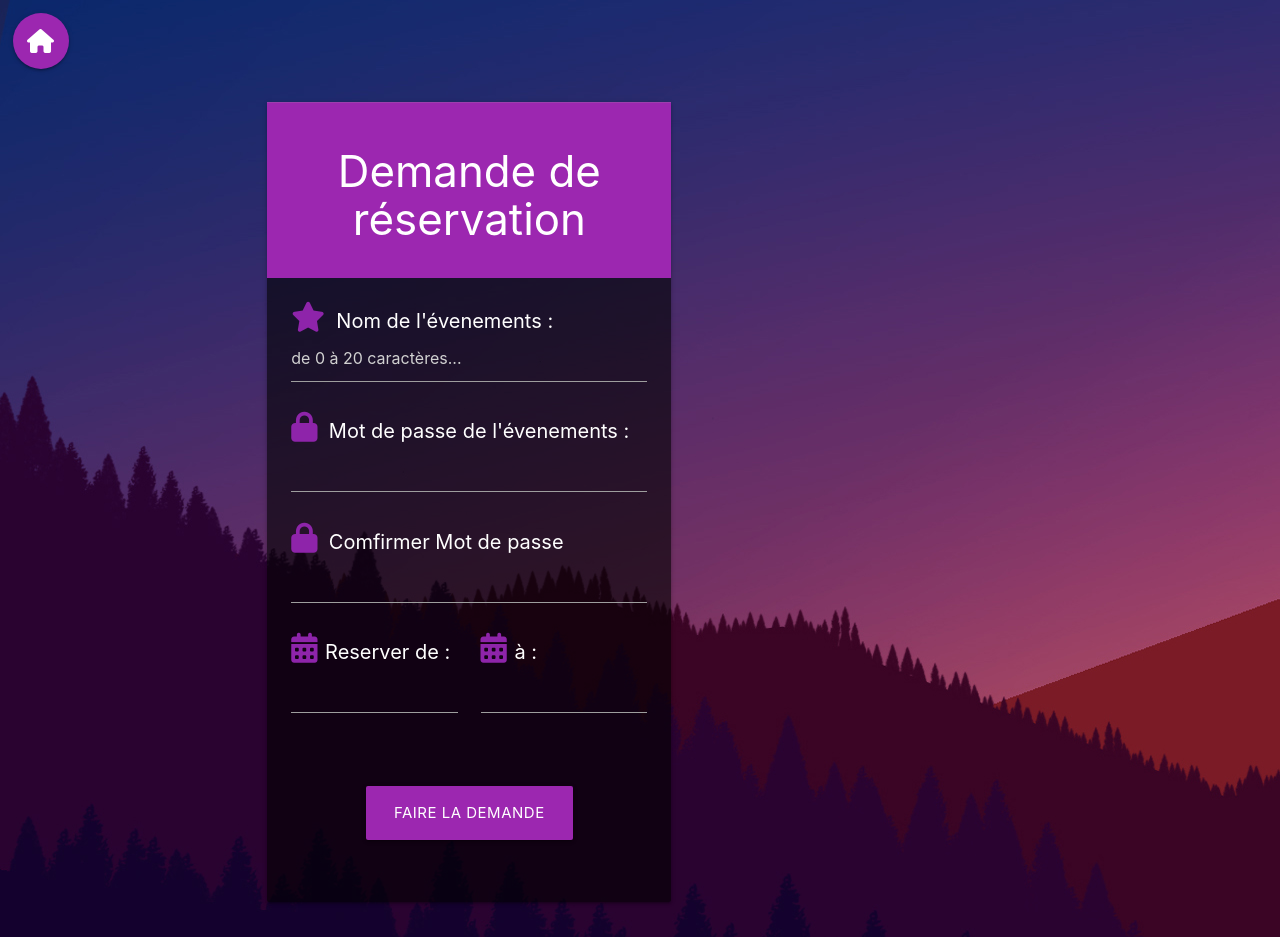
After one commit to GuerrazYohan/ProjetPhoto2, a PHP site: page /View/Pages/Form-event.php in a window 1280 px wide. The commit adds this page. Run offline with PHP 8.4, Linux system fonts and the light colour scheme; some libraries are stand-ins or nearby versions.

Commit message:
Ver 1.91

```diff
--- /dev/null
+++ b/Pougnard Site/Site_Project/View/Pages/Form-event.php
@@ -0,0 +1,85 @@
+<html lang="en">
+
+<head>
+  <link rel="stylesheet" href="../css/materialize.min.css">
+  <link rel="stylesheet" href="../css/style.css">
+  <meta charset="UTF-8">
+  <meta name="viewport" content="width=device-width, initial-scale=1.0">
+  <meta http-equiv="X-UA-Compatible" content="ie=edge">
+  <title>S'inscrire</title>
+</head>
+
+<body id="Body2">
+  <a class="btn-floating btn-large waves-effect waves-light purple btn_home" href="DashBoard.html"><i class="fas fa-home"></i></a>
+  <div class="row Signin">
+    <div class="col s12 l5 offset-14">
+      <div class="card">
+        <div class="card-action purple white-text center">
+          <h3>Demande de réservation</h3>
+        </div>
+        <div class="card-content">
+          <form method="post">
+          <div class="form-field">
+            <span style="color: #8e24aa;margin-right: 2%;">
+              <i class="fas fa-star fa-2x"></i>
+            </span>
+            <label for="pseudo">Nom de l'évenements :</label>
+            <input type="text" placeholder="de 0 à 20 caractères..." id="pseudo" name="pseudo">
+          </div>
+          <br>
+          <div class="form-field">
+            <span style="color: #8e24aa;margin-right: 2%;">
+              <i class="fas fa-lock fa-2x"></i>
+            </span>
+            <label for="mdp">Mot de passe de l'évenements :</label>
+            <input type="password" id="mdp" name="mdp" >
+          </div>
+          <br>
+          <div class="form-field">
+            <span style="color: #8e24aa;margin-right: 2%;">
+              <i class="fas fa-lock fa-2x"></i>
+            </span>
+            <label for="mdp2">Comfirmer Mot de passe</label>
+            <input type="password" id="mdp2" name="mdp2">
+          </div>
+          <br>
+          <div class="form-field">
+          <div class="row">
+            <div class="col s12 m6">
+              <span style="color: #8e24aa;margin-right: 2%;">
+              <i class="fas fa-calendar-alt fa-2x"></i>
+            </span>
+              <label>Reserver de :</label>
+              <input type="text" class="datepicker">
+            </div>
+            <div class="col s12 m6">
+              <span style="color: #8e24aa;margin-right: 2%;">
+              <i class="fas fa-calendar-alt fa-2x"></i>
+            </span>
+              <label>à :</label>
+              <input type="text" class="datepicker">
+            </div>
+          </div>
+          </div>
+          <br>
+          <div class="form-field center-align">
+            <label><?php if(isset($erreur)) { echo $erreur; } ?></label><br>
+            <input type="submit" class="btn-large purple" name="forminscription" value="Faire la demande"/>
+          </form>
+          </div>
+          <br>
+        </div>
+      </div>
+    </div>
+  </div>
+  <script src="https://kit.fontawesome.com/f97f9ece59.js" crossorigin="anonymous"></script>
+  <script src="https://code.jquery.com/jquery-3.4.1.slim.min.js" integrity="sha384-J6qa4849blE2+poT4WnyKhv5vZF5SrPo0iEjwBvKU7imGFAV0wwj1yYfoRSJoZ+n" crossorigin="anonymous"></script>
+  <script src="../../Controler/js/materialize.min.js"></script>
+  <script>
+    $(document).ready(function(){
+      $('.datepicker').datepicker();
+    });
+  </script>
+</body>
+
+</html>
--- a/Pougnard Site/Site_Project/View/css/style.css
+++ b/Pougnard Site/Site_Project/View/css/style.css
@@ -18,6 +18,7 @@
   color: white;
   font-size: 20px;
 }
+
 .Signin input {
   color: white;
 }
@@ -70,12 +71,10 @@
   margin-top: 2%;
   overflow-y: scroll;
   height: 850px;
-  background: rgba(110, 58, 148, .8);
+  background: rgba(110, 58, 148, .4);
 }
 
-/*
- *  STYLE 2
- */
+/*Style pour la scrollbar du dashboard*/
 
 #bg_dash::-webkit-scrollbar-track
 {
@@ -94,9 +93,26 @@
 {
 	border-radius: 10px;
 	-webkit-box-shadow: inset 0 0 6px rgba(0,0,0,.3);
-	background-color: #D62929;
+	background-color: #663396;
 }
-
+/*Style du drop down du dashboard*/
 .dropdown-content li > a, .dropdown-content li > span {
     color: #7500fb !important;
 }
+/*Style des datepicker dans le form de la demande d'événements
+
+Overlay Principal*/
+.datepicker-date-display {
+ background-color: rgb(106, 48, 133);
+}
+/*Couleur des boutons*/
+.datepicker-cancel, .datepicker-clear, .datepicker-today, .datepicker-done {
+ color:rgb(106, 48, 133);
+}
+/*Couleur du jour actuel*/
+.datepicker-table td.is-today {
+ color: rgb(106, 48, 133);
+}
+.datepicker-Signin input{
+  color: black;
+}
```
Also changed, not shown: Pougnard Site/Site_Project/View/Pages/DashBoard.html (+31 -31 lines), Pougnard Site/Site_Project/index.php (+4 -6 lines).
